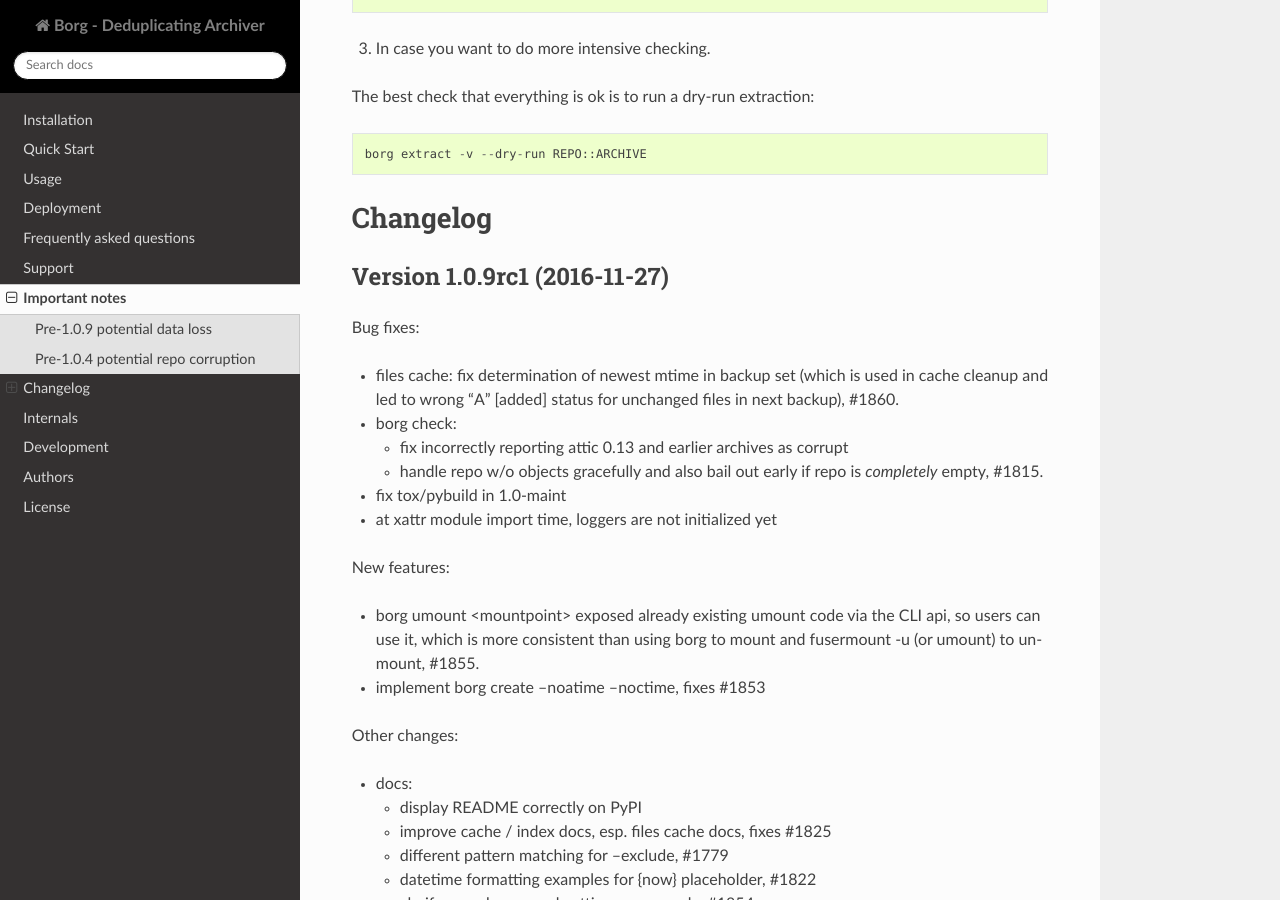
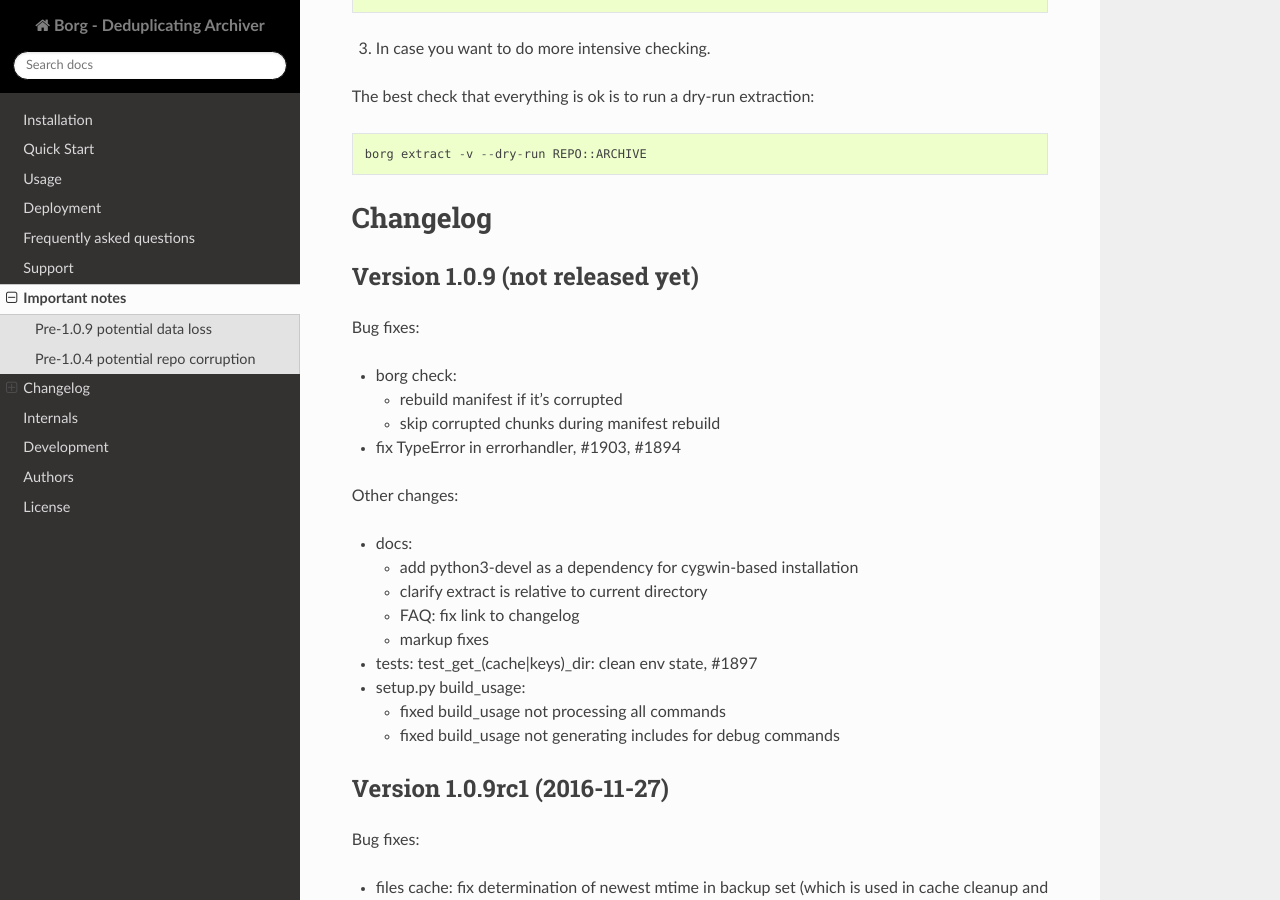
Before and after one commit to borgbackup/borg, a Sphinx documentation site: the page built from docs/changes.rst, in a window 1280 px wide and 900 px high, scrolled down 1372 px. Built offline with Sphinx 7.4.7 and the Read the Docs theme 2.0.0, drawn with Linux system fonts in a browser that asks for light colours; pages that are not in the unit, such as notebooks, are missing from menus; the version number could not be read and is left out.

Commit message:
update CHANGES (1.0-maint)

```diff
--- a/docs/changes.rst
+++ b/docs/changes.rst
@@ -70,6 +70,32 @@
 
 Changelog
 =========
+
+Version 1.0.9 (not released yet)
+--------------------------------
+
+Bug fixes:
+
+- borg check:
+
+  - rebuild manifest if it's corrupted
+  - skip corrupted chunks during manifest rebuild
+- fix TypeError in errorhandler, #1903, #1894
+
+Other changes:
+
+- docs:
+
+  - add python3-devel as a dependency for cygwin-based installation
+  - clarify extract is relative to current directory
+  - FAQ: fix link to changelog
+  - markup fixes
+- tests: test_get_(cache|keys)_dir: clean env state, #1897
+- setup.py build_usage:
+
+  - fixed build_usage not processing all commands
+  - fixed build_usage not generating includes for debug commands
+
 
 Version 1.0.9rc1 (2016-11-27)
 -----------------------------
```
